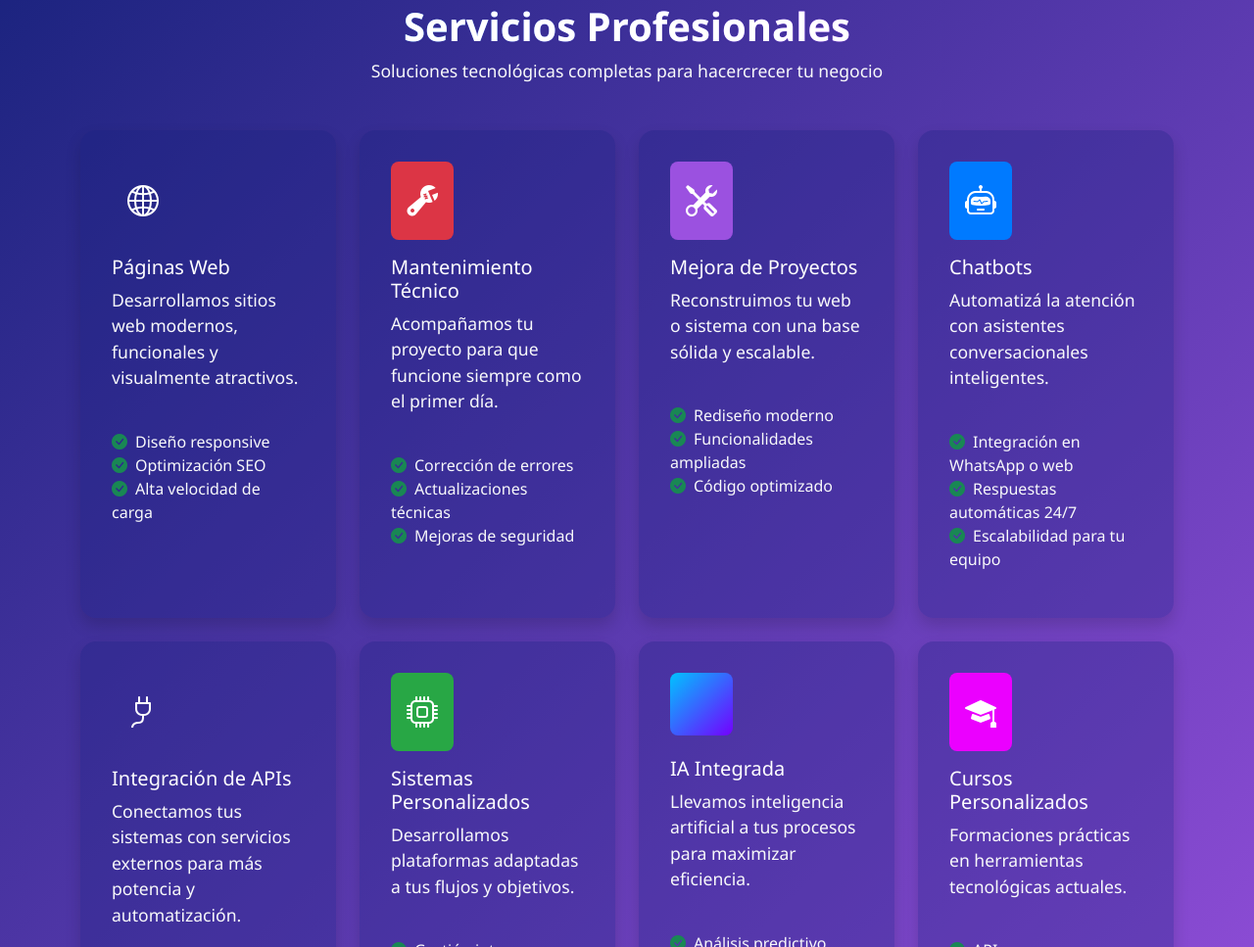
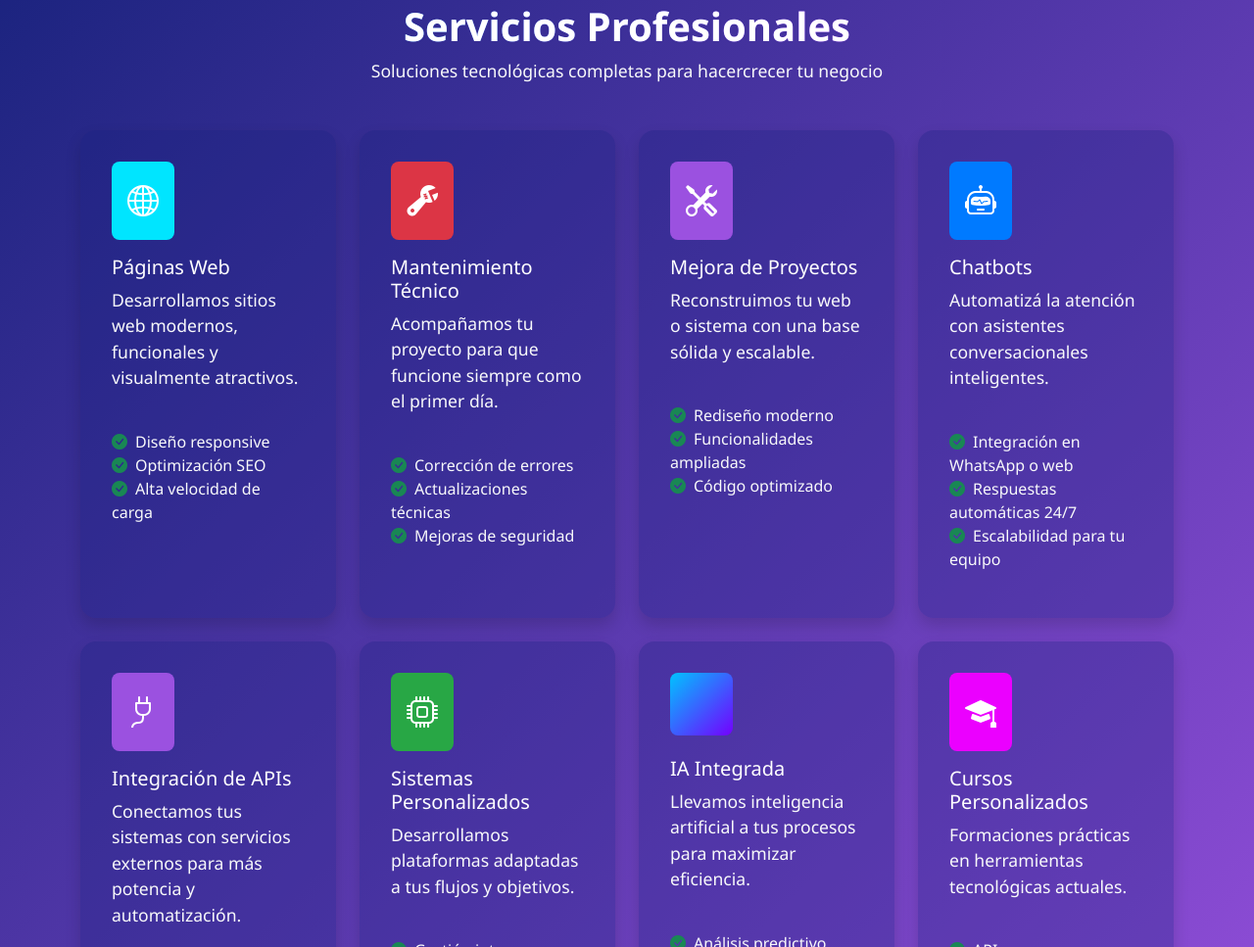
Before and after one commit to paurodriguez-17/Nova-Webs, a plain HTML site: page index.html in a window 1280 px wide. Shown: the part 893-1860 px from the top of the page at 98% size. Drawn offline with nearby package versions, Linux system fonts and the light colour scheme.

Commit message:
cambie color de servicios

```diff
--- a/index.html
+++ b/index.html
@@ -5,14 +5,17 @@
     <meta charset="UTF-8" />
     <meta name="viewport" content="width=device-width, initial-scale=1" />
     <meta name="google-site-verification" content="u4sy9LgCPaHRGCSndHaj5L0pdSLF8yBnU3TwliJfx_E" />
-    <meta name="description" content="Desarrollamos páginas web, sistemas personalizados, APIs, IA y automatizaciones. Potenciá tu negocio con soluciones digitales eficientes." />
-    <meta name="keywords" content="desarrollo web, páginas web, sistemas personalizados, APIs, IA, automatizaciones, Nova Webs, mantenimiento web, chatbots" />
+    <meta name="description"
+        content="Desarrollamos páginas web, sistemas personalizados, APIs, IA y automatizaciones. Potenciá tu negocio con soluciones digitales eficientes." />
+    <meta name="keywords"
+        content="desarrollo web, páginas web, sistemas personalizados, APIs, IA, automatizaciones, Nova Webs, mantenimiento web, chatbots" />
     <meta name="author" content="Nova Webs" />
     <link rel="canonical" href="https://www.novaawebs.com/" />
 
     <!-- Open Graph -->
     <meta property="og:title" content="Nova Webs – Tu socio tecnológico" />
-    <meta property="og:description" content="Webs, sistemas, APIs e IA para tu negocio. Tecnología moderna, personalizada y eficiente." />
+    <meta property="og:description"
+        content="Webs, sistemas, APIs e IA para tu negocio. Tecnología moderna, personalizada y eficiente." />
     <meta property="og:image" content="https://www.novaawebs.com/img/logo_transparent.png" />
     <meta property="og:url" content="https://www.novaawebs.com/" />
     <meta property="og:type" content="website" />
@@ -144,10 +147,11 @@
                 <p class="text-center text-light mb-5" data-aos="fade-up">Soluciones tecnológicas completas para
                     hacercrecer tu negocio</p>
                 <div class="row row-cols-1 row-cols-md-2 row-cols-lg-4 g-4">
+                    <!-- Páginas Web -->
                     <div class="col" data-aos="zoom-in">
                         <div class="card h-100 card-servicio text-white border-0 rounded-4 shadow">
                             <div class="card-body">
-                                <div class="bg-cyan p-3 rounded-3 d-inline-block mb-3">
+                                <div class="bg-cian p-3 rounded-3 d-inline-block mb-3">
                                     <i class="bi bi-globe2 fs-2 text-white"></i>
                                 </div>
                                 <h5 class="card-title">Páginas Web</h5>
@@ -227,7 +231,7 @@
                     <div class="col" data-aos="zoom-in">
                         <div class="card h-100 card-servicio text-white border-0 rounded-4 shadow">
                             <div class="card-body">
-                                <div class="bg-violet p-3 rounded-3 d-inline-block mb-3">
+                                <div class="bg-secondary p-3 rounded-3 d-inline-block mb-3">
                                     <i class="bi bi-plug fs-2 text-white"></i>
                                 </div>
                                 <h5 class="card-title">Integración de APIs</h5>
```
